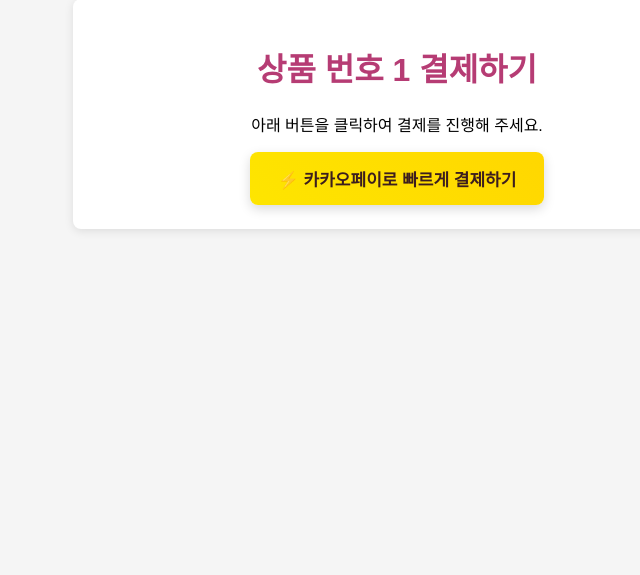
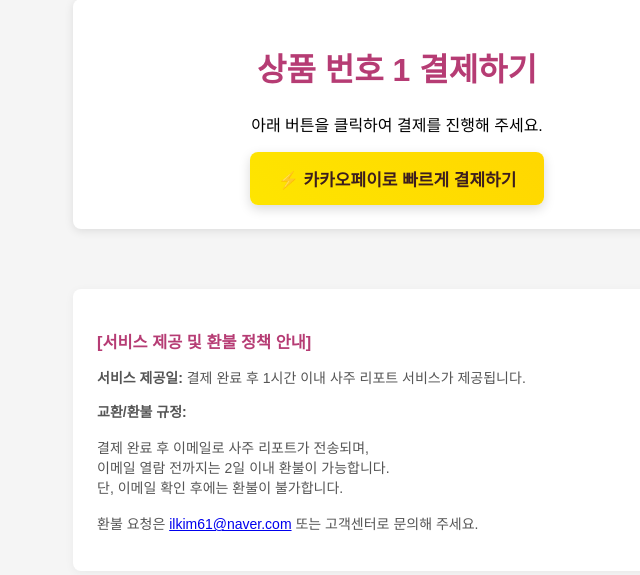
Before and after one commit to kimil61/sazu, a Flask app: page /pay/1 in a window 1280 px wide. Shown: the part 41-616 px from the top of the page, without its empty margins (243-883 px from the left). Run offline with Flask 3, Linux system fonts and the light colour scheme; the visitor is signed in with stand-in values (Sample User, id 1).

Commit message:
카카오페이먼트용 환불 정책 추가

```diff
--- a/templates/pay.html
+++ b/templates/pay.html
@@ -56,5 +56,11 @@
         <p>아래 버튼을 클릭하여 결제를 진행해 주세요.</p>
         <a href="/payment" class="pay-button">⚡ 카카오페이로 빠르게 결제하기</a>
     </div>
+    <div style="margin: 60px auto 0; max-width: 600px; font-size: 14px; color: #555; background: #fff; padding: 24px; border-radius: 8px; box-shadow: 0 2px 10px rgba(0,0,0,0.05);">
+        <h3 style="color: #b63c74; margin-bottom: 12px;">[서비스 제공 및 환불 정책 안내]</h3>
+        <p><strong>서비스 제공일:</strong> 결제 완료 후 1시간 이내 사주 리포트 서비스가 제공됩니다.</p>
+        <p><strong>교환/환불 규정:</strong> <br /><br />결제 완료 후 이메일로 사주 리포트가 전송되며,<br /> 이메일 열람 전까지는 2일 이내 환불이 가능합니다.<br>
+        단, 이메일 확인 후에는 환불이 불가합니다.<br /><br /> 환불 요청은 <a href="mailto:ilkim61@naver.com">ilkim61@naver.com</a> 또는 고객센터로 문의해 주세요.</p>
+    </div>
 </body>
 </html>
```
